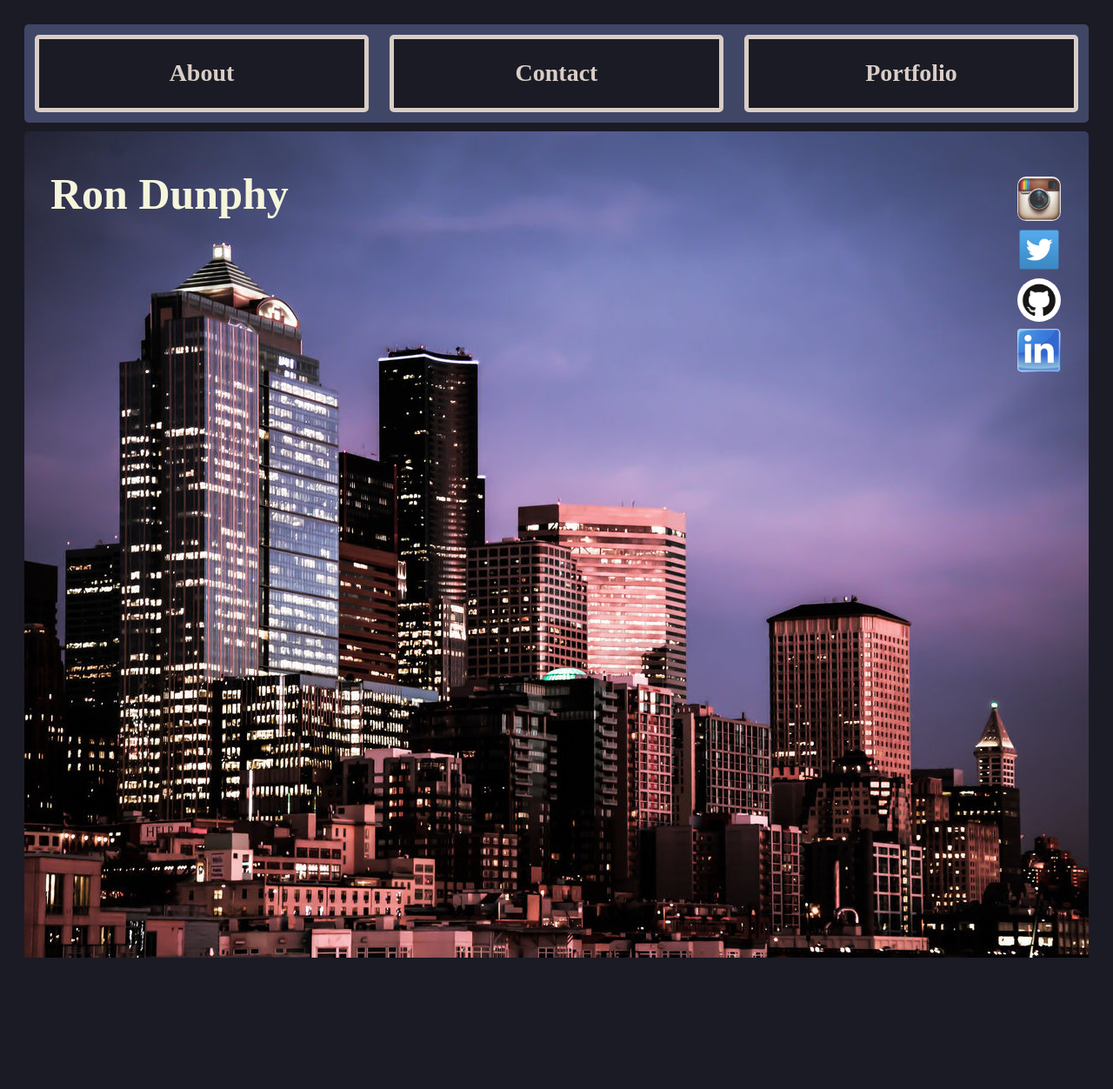
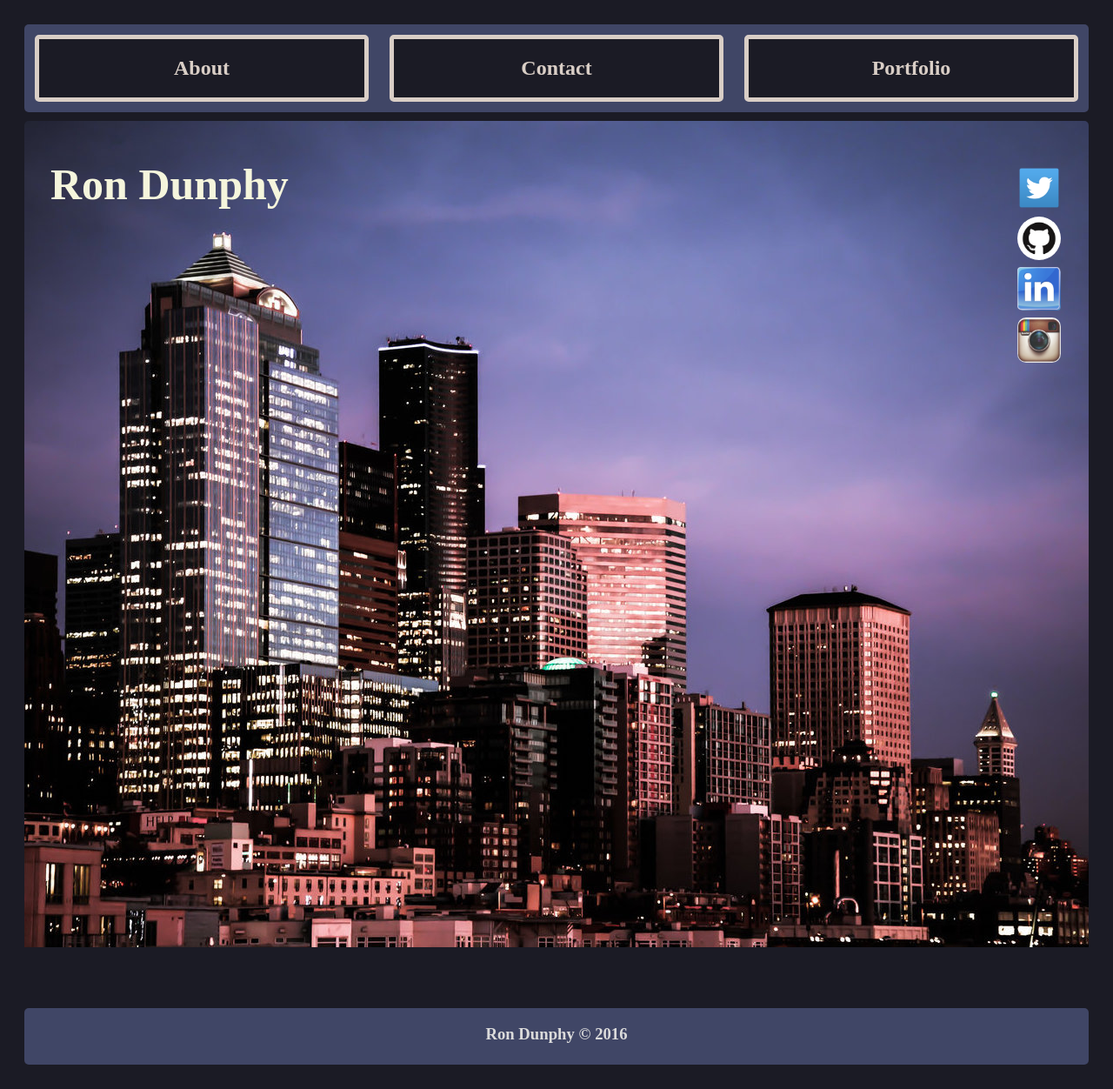
Before and after one commit to Rubiksron/301n2-portfolio, a PHP site: page / in a window 1280 px wide. Shown: the whole page at 87% size. Before the commit the page ends 1101 px from the top, so only its background shows below. Run offline with PHP 8.4, Linux system fonts and the light colour scheme; some libraries are stand-ins or nearby versions.

Commit message:
added dataTable link in portfolio, and added footer

```diff
--- a/css/hiddenDivs.css
+++ b/css/hiddenDivs.css
@@ -50,6 +50,7 @@
   width: 80%;
   border-radius: 5px;
   padding: 10px;
+  margin-bottom: 10px;
 }
 .projectLinksContainer {
   text-align: center;
@@ -75,3 +76,10 @@
   height: 150px;
   box-shadow: 0px 3px 3px 3px grey;
 }
+.dataTable {
+  border-radius: 5px;
+  margin: 10px;
+  width: 250px;
+  height: 150px;
+  box-shadow: 0px 3px 3px 3px grey;
+}
--- a/css/hoverEffects.css
+++ b/css/hoverEffects.css
@@ -1,4 +1,11 @@
 
+
+.dataTable:hover,
+.dataTable:focus,
+.dataTable:active {
+  -webkit-transform: scale(1.1);
+  transform: scale(1.1);
+}
 
 .email:hover,
 .email:focus,
--- a/css/style.css
+++ b/css/style.css
@@ -1,11 +1,21 @@
-
 
 body {
   padding: 20px;
   background-color: #1B1B25;
 }
-h2 {
-  font-size: 28px;
+footer {
+  display: flex;
+  margin-top: 10px;
+  border-radius: 5px;
+  justify-content: center;;
+  max-width: 100%;
+  background-color: #404666;
+}
+.footerTextDiv {
+  height: 65px;
+  text-align: center;
+  width: 100%;
+  color: #DBDBDB;
 }
 .navContainer {
   display: flex;
--- a/index.html
+++ b/index.html
@@ -1,12 +1,14 @@
 <!DOCTYPE html>
 <html>
   <head>
+      <link rel="shortcut icon" href="images/faviconPortfolio.ico">
+      <link rel="stylesheet" href="css/hoverEffects.css">
+      <link rel="stylesheet" href="css/hiddenDivs.css">
       <link rel="stylesheet" href="css/style.css">
       <meta charset="utf-8" name="viewport" content="width=device-width, initial-scale=1">
       <title>Ron-Dunphy-Portfolio</title>
           </head>
           <body>
-
 
             <nav class="navContainer">
               <div class="navBarItems" id="nav1">
@@ -20,50 +22,61 @@
               </div>
             </nav>
 
-
             <div class="imageDiv">
               <div class="nameLinksContainer">
                 <div class="name"><h1>Ron Dunphy</h1>
                 </div>
                 <div>
-                  <img class="backgroundImage">
                 </div>
 
                 <div class="flexBox">
                   <section class='hiddenDivContainer'>
-
                     <div  class="hiddenDiv1" hidden="true">
                       <h1 class="divTitle">About Me:</h1>
-                        <p>These are words and letters and words and letters.These are words and letters and words and letters.These are words and letters and words and letters.These are words and letters and words and letters.These are words and letters and words and letters.These are words and letters and words and letters. These are words and letters and words and letters.These are words and letters and words and letters.These are words and letters and words and letters.These are words and letters and words and letters.These are words and letters and words and letters.These are words and letters and words and letters.These are words and letters and words and letters.These are words and letters and words and letters.These are words and letters and words and letters.These are words and letters and words and letters.These are words and letters and words and letters.These are words and letters and words and letters. These are words and letters and words and letters.</p>
+                      <h4>My name is Ron Dunphy. I was raised in the beautiful Pacific North West, in and near Seattle, where I have lived and worked for all but a few years of my life.  I recently began studying computer programming, transitioning from a background in entertainment and spatial problem solving.  I enjoy working on a team with other programmers.  When solving a problem together the resolution becomes clearer quicker, and stands as a testament to the power of a united approach. </h4>
                     </div>
                     <div  class="hiddenDiv2" hidden="true">
+                      <div class="button2div">
+                        <button class="button2">Close</button>
+                      </div>
+
                       <h1 class="divTitle">Contact:</h1>
-                        <p>These are words and letters and words and letters.These are words and letters and words and letters.These are words and letters and words and letters.These are words and letters and words and letters.These are words and letters and words and letters.These are words and letters and words and letters.These are words and letters and words and letters.</p>
+                      <h3> E-mail: <a class="email" href="mailto:rubiksron@gmail.com">rubiksron@gmail.com</a></h3>
+                      <h3><a class="contactsLinks" href="https://twitter.com/RonDunphy">Twitter</a></h3>
+                      <h3><a class="contactsLinks" href="https://github.com/Rubiksron">GitHub</a></h3>
+                      <h3><a class="contactsLinks" href="https://www.linkedin.com/profile/preview?vpa=pub&locale=en_US">LinkedIn</a></h3>
+                      <h3><a class="contactsLinks" href="https://www.instagram.com/RonDunphy/">Instagram</a></h3>
                     </div>
                     <div  class="hiddenDiv3" hidden="true">
                       <div class="button3div">
                         <button class="button3">Close</button>
                       </div>
                       <h1 class="divTitle">Portfolio:</h1>
-                        <p>These are words and letters and words and letters.These are words and letters and words and letters.These are words and letters and words and letters.These are words and letters and words and letters.These are words and letters and words and letters.These are words and letters and words and letters.These are words and letters and words and letters.</p>
+                      <h3>These applications were built as part of a curriculum, geared towards learning core programming dynamics. I wrote javascript functions to dynamically populate the DOM with data tables and other elements targeted.</h3>
                       <div class="projectLinksContainer">
-                        <a href="http://rubiksron.github.io/campfire-coffee"><img class="campfireCoffee" src="images/campfireCoffee.png" alt="campfireCoffee" /></a>
+                        <a href="http://rubiksron.github.io/campfire-coffee"><img class="campfireCoffee" src="images/campfireCoffee.png" alt="campfireCoffee"/></a>
                         <a href="http://alexwuwei.github.io/Guac-A-Mole-Didactic-Tool/welcome.html"><img class="guac-a-mole" src="images/guac-a-mole.png"></a>
                         <a href="file:///Users/rondunphy/201d5/week-3/randomized-images/index.html"><img class="busMall" src="images/busMall.png"></a>
+                        <a href="file:///Users/rondunphy/201d5/week-2/campfire-coffee/data.html"><img class="dataTable" src="images/dataTable.png"></a>
+                        <h3>Background Image Courtesy of: <a class="laurensLink" href="http://laurenlyonsphoto.com">laurenlyonsphoto.com</a></h3>
                       </div>
                     </div>
                   </section>
                 </div>
 
-
                 <div class="links">
-                    <a href="https://www.instagram.com/rubiksron/"><img class="instaLogo" src="images/Instagram-Logo-1.jpg" ></a>
                   <a href="https://twitter.com/RonDunphy"><img class="twitterLogo" src="images/twitter-logo.png"></a>
                   <a href="https://github.com/Rubiksron"><img class="gitLogo" src="images/gitLogo.png"></a>
-                    <a href=https://www.linkedin.com/profile/preview?vpa=pub&locale=en_US><img class="linkedInLogo" src="images/linkedin-logo.png"></a>
+                  <a href="https://www.linkedin.com/profile/preview?vpa=pub&locale=en_US"><img class="linkedInLogo" src="images/linkedin-logo.png"></a>
+                  <a href="https://www.instagram.com/RonDunphy/"><img class="instaLogo" src="images/Instagram-Logo-1.jpg" ></a>
                 </div>
               </div>
             </div>
+            <footer>
+              <div class="footerTextDiv">
+                <h3>Ron Dunphy &copy; 2016</h3>
+              </div>
+            </footer>
 
             <script src="http://ajax.googleapis.com/ajax/libs/jquery/1.11.2/jquery.min.js" type="text/javascript"></script>
             <script src="scripts/jquery.js" type="text/javascript"></script>
--- a/scripts/app.js
+++ b/scripts/app.js
@@ -11,11 +11,16 @@ $('#nav1').hover(function(){
 $('#nav2').hover(function(){
   $('.links').hide();
   $('.name').hide();
+  $('#nav1').hide();
+  $('#nav3').hide();
   $('.hiddenDiv2').fadeIn();
-},function(){
+});
+$('.button2').click(function(){
   $('.hiddenDiv2').hide();
   $('.name').show();
   $('.links').show();
+  $('#nav1').show();
+  $('#nav3').show();
 });
 
 $('#nav3').hover(function(){
@@ -23,6 +28,7 @@ $('#nav3').hover(function(){
   $('.name').hide();
   $('#nav1').hide();
   $('#nav2').hide();
+  $('.footerTextDiv').hide();
   $('.hiddenDiv3').fadeIn();
 });
 $('.button3').click(function(){
@@ -31,4 +37,5 @@ $('.button3').click(function(){
   $('.links').show();
   $('#nav1').show();
   $('#nav2').show();
+  $('.footerTextDiv').show();
 });
```
Also changed, not shown: images/background-image-portfolio.ico (renamed from images/background-image-portfolio.jpeg), images/dataTable.png (added), 1 other file. Lines whose indentation alone changed are shown as unchanged.
